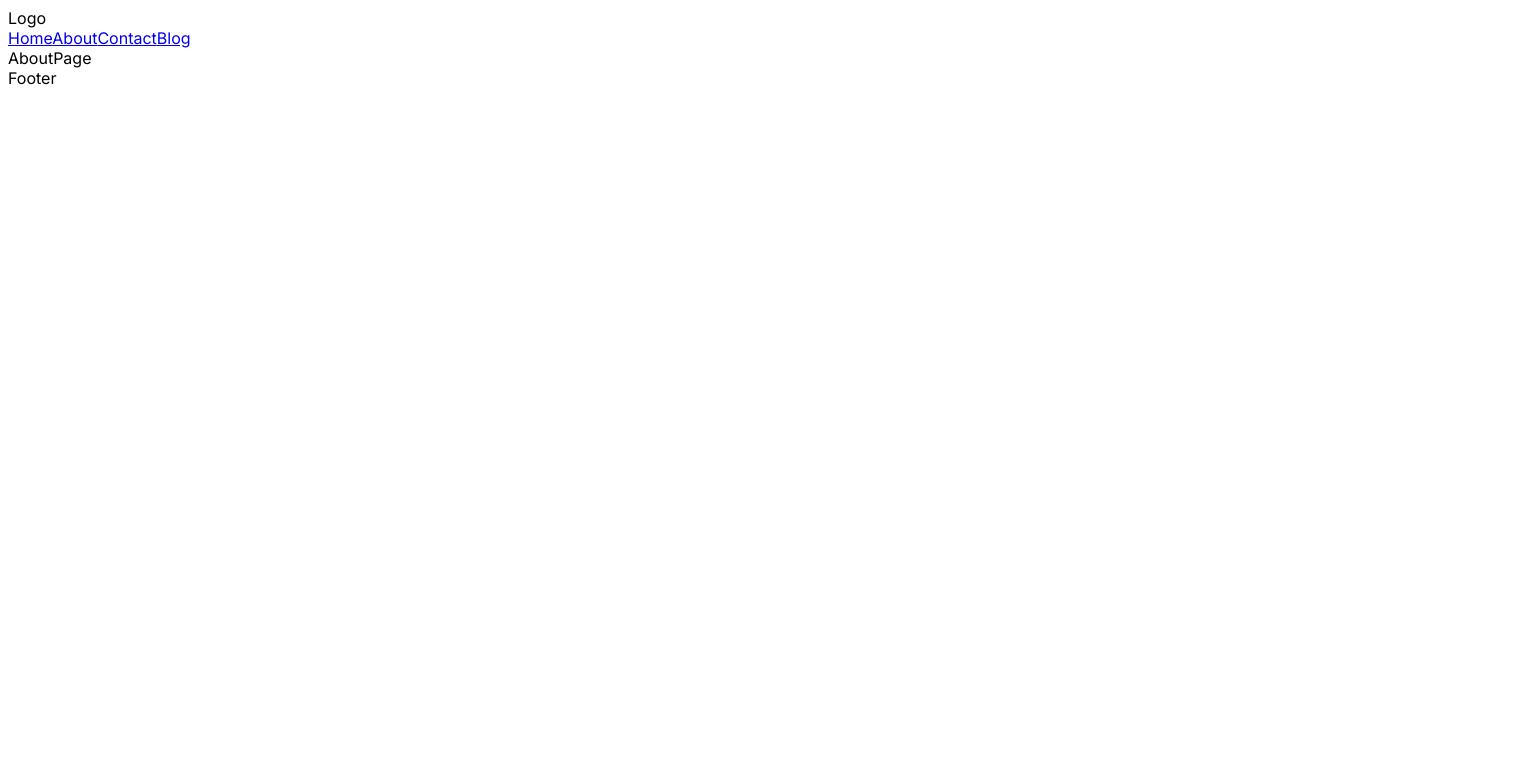
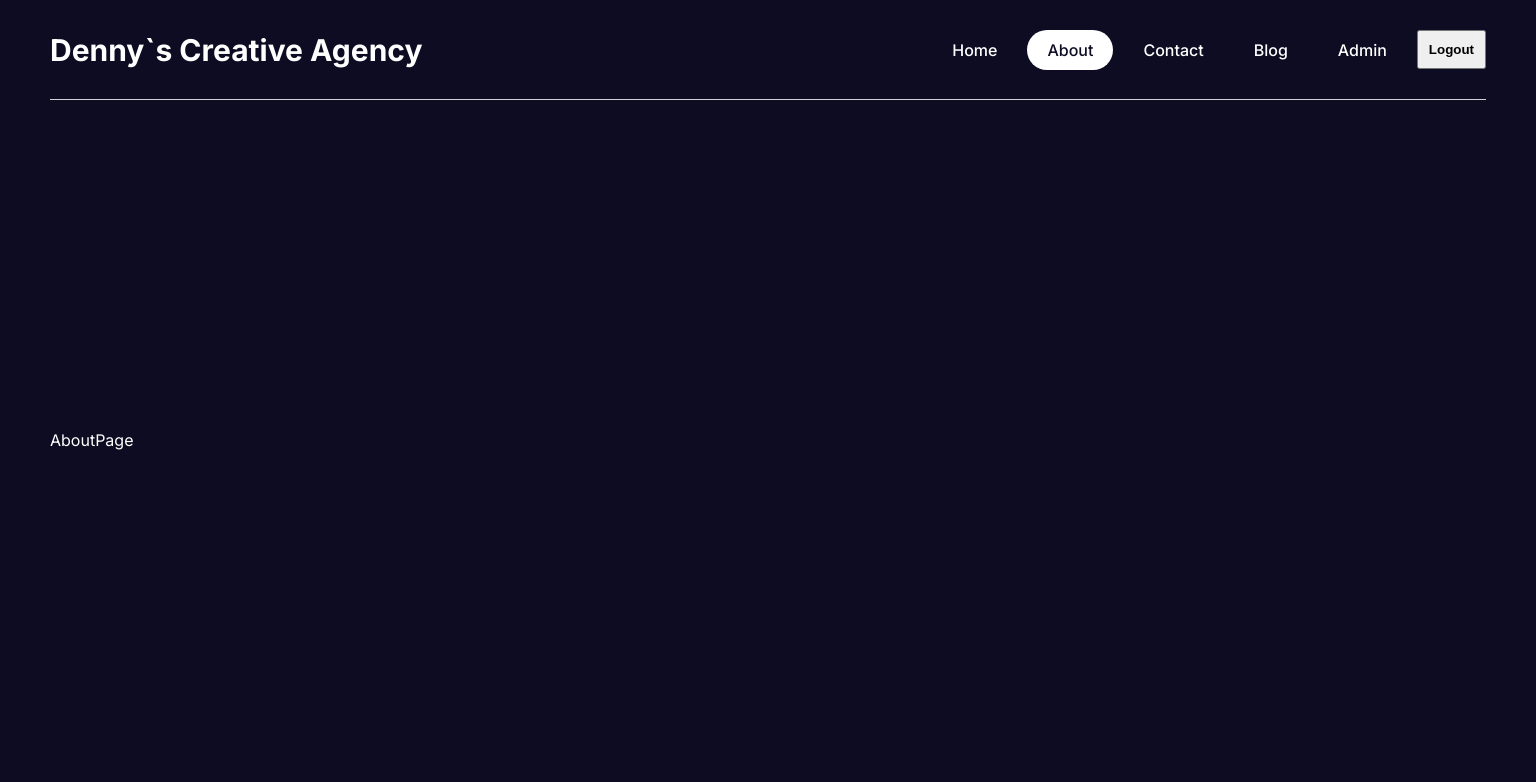
Before and after one commit to DenisTolmachev/next14-lessons-agency, a Next.js app: page /about in a window 1280 px wide. Shown: the top 782 px of the page, 1536 px wide, since content can reach past the window. Built offline with nearby package versions, Linux system fonts and the light colour scheme.

Commit message:
added css from navBar links

```diff
--- a/src/app/globals.css
+++ b/src/app/globals.css
@@ -0,0 +1,34 @@
+:root {
+    --bg: #0d0c22;
+    --text: white;
+    --bgSoft: #2d2b42;
+    --textSoft: #e5e5e5;
+    --btn: #3673fd;
+}
+
+* {
+    margin: 0;
+    padding: 0;
+    box-sizing: border-box;
+}
+
+body {
+    background-color: var(--bg);
+    color: var(--text);
+}
+
+a {
+    text-decoration: none;
+    color: inherit;
+}
+
+.container {
+    width: 1536px;
+    margin: auto;
+    padding-left: 50px;
+    padding-right: 50px;
+    min-height: 100vh;
+    display: flex;
+    flex-direction: column;
+    justify-content: space-between;
+}
--- a/src/app/layout.js
+++ b/src/app/layout.js
@@ -14,11 +14,12 @@
   return (
     <html lang="en">
       <body className={inter.className}>
-        <Navbar/>
-        {children}
-        <Footer/>
-        </body>
-
+        <div className="container">
+          <Navbar />
+          {children}
+          <Footer />
+        </div>
+      </body>
     </html>
   );
 }
--- a/src/components/navbar/Navbar.jsx
+++ b/src/components/navbar/Navbar.jsx
@@ -1,10 +1,11 @@
 import Links from "./links/Links";
 import React from "react";
+import styles from "./navbar.module.css";
 
 const Navbar = () => {
   return (
-    <div>
-      <div>Logo</div>
+    <div className={styles.container}>
+      <div className={styles.logo}>Denny`s Creative Agency</div>
       <div>
         <Links />
       </div>
--- a/src/components/navbar/links/Links.jsx
+++ b/src/components/navbar/links/Links.jsx
@@ -1,5 +1,6 @@
 import React from "react";
-import Link from 'next/link'
+import styles from "./links.module.css";
+import NavLink from "./navLink/navLink";
 
 const Links = () => {
   const links = [
@@ -21,13 +22,23 @@
     },
   ];
 
+  //TEMPORARY
+  const session = true;
+  const isAdmin = true;
+
   return (
-    <div>
+    <div className={styles.links}>
       {links.map((link) => (
-        <Link href={link.path} key={link.title}>
-          {link.title}
-        </Link>
+        <NavLink item={link} key={link.title} />
       ))}
+      {session ? (
+        <>
+          {isAdmin && <NavLink item={{ title: "Admin", path: "/admin" }} />}
+          <button className={styles.logout}>Logout</button>
+        </>
+      ) : (
+        <NavLink item={{ title: "Login", path: "/login" }} />
+      )}
     </div>
   );
 };
--- /dev/null
+++ b/src/components/navbar/links/links.module.css
@@ -0,0 +1,11 @@
+.links {
+    display: flex;
+    align-items: center;
+    gap: 10px;
+}
+
+.logout {
+    padding: 10px;
+    cursor: pointer;
+    font-weight: bold;
+}
--- /dev/null
+++ b/src/components/navbar/links/navLink/navLink.jsx
@@ -0,0 +1,25 @@
+"use client";
+
+import React from "react";
+import Link from "next/link";
+import styles from "./navLink.module.css";
+import { usePathname } from "next/navigation";
+
+const NavLink = ({ item }) => {
+  const pathName = usePathname();
+
+  return (
+    <div>
+      <Link
+        className={`${styles.container} ${
+          pathName === item.path && styles.active
+        }`}
+        href={item.path}
+      >
+        {item.title}
+      </Link>
+    </div>
+  );
+};
+
+export default NavLink;
--- /dev/null
+++ b/src/components/navbar/links/navLink/navLink.module.css
@@ -0,0 +1,13 @@
+.container {
+    min-width: 100px;
+    padding: 10px 20px;
+    border-radius: 20px;
+    font-weight: 500;
+    text-align: center;
+    transition: 0.5s;
+}
+
+.active {
+    background-color: var(--text);
+    color: var(--bg);
+}
--- /dev/null
+++ b/src/components/navbar/navbar.module.css
@@ -0,0 +1,12 @@
+.container {
+    height: 100px;
+    display: flex;
+    align-items: center;
+    justify-content: space-between;
+    border-bottom: solid 1px #e7e7e7e7;
+}
+
+.logo {
+    font-size: 30px;
+    font-weight: bold;
+}
```
